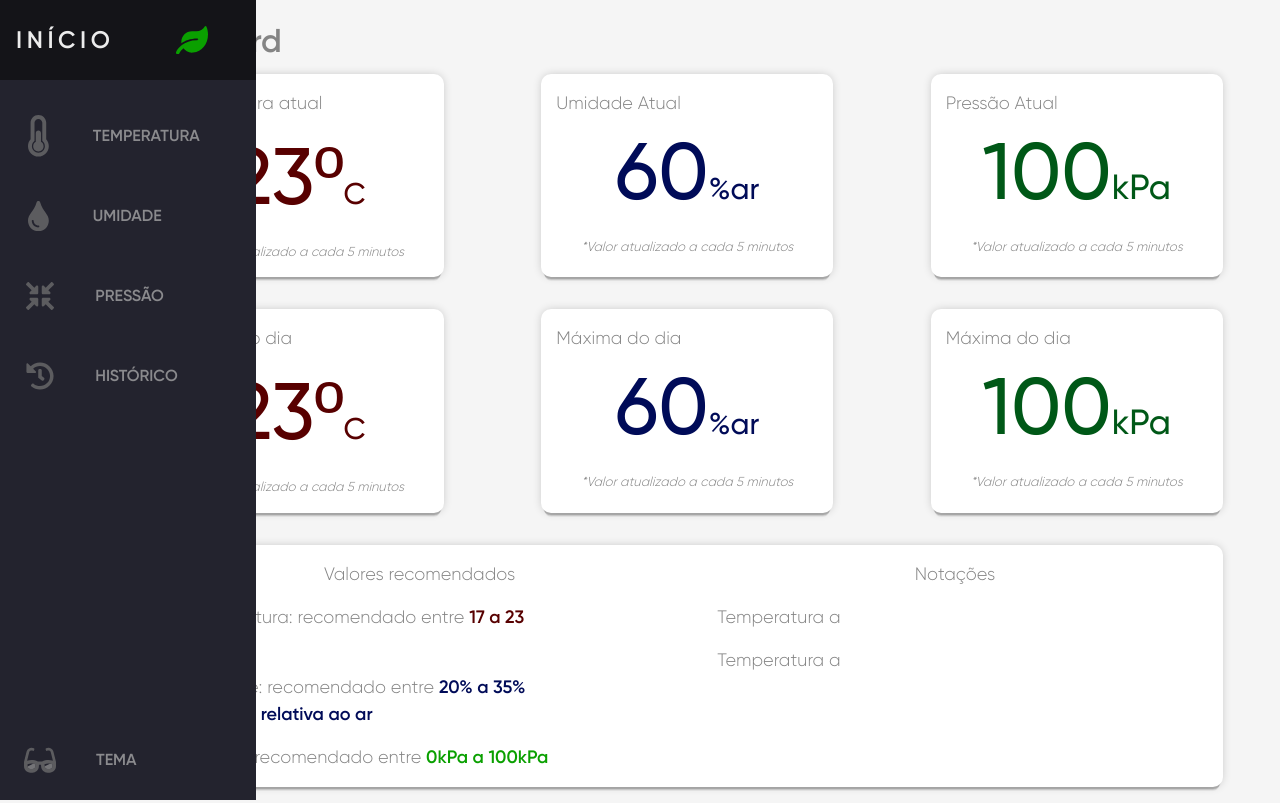
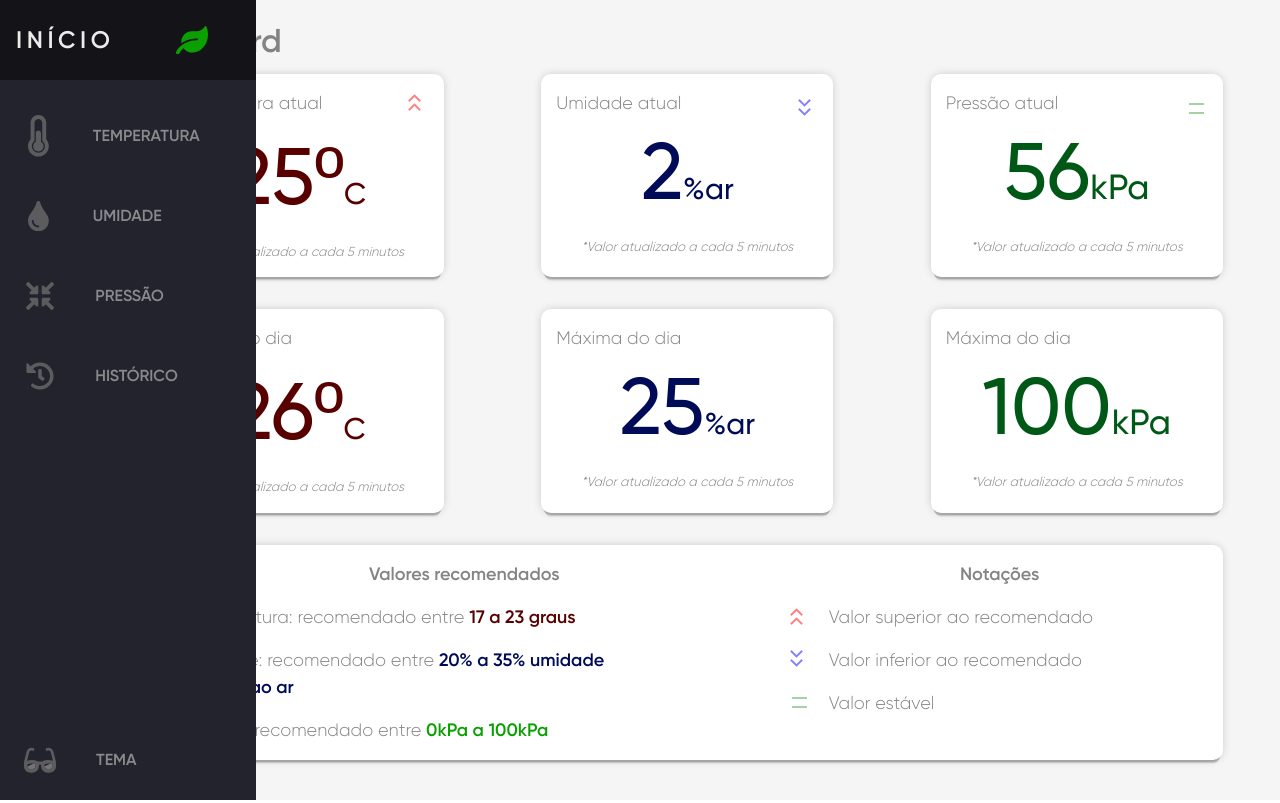
Before and after one commit to JoaoLourencao/Estufa-Inteligente, a PHP site: page / in a window 1280 px wide. Run offline with PHP 8.4, Linux system fonts and the light colour scheme; some libraries are stand-ins or nearby versions.

Commit message:
notation animation update

```diff
--- a/css/newStyle.css
+++ b/css/newStyle.css
@@ -368,4 +368,104 @@
   margin-bottom: 0vh;
   color: #848484;
   transition: 0.7s;
+  font-family: 'Gilroy SemiBold';
 }
+
+
+.scroll-arrow {
+  width: 9px;
+  height: 9px;
+  transform: rotate(225deg);
+  border-right: 2px solid red;
+  border-bottom: 2px solid red;
+  animation: arrow-wave 1s infinite;
+  animation-direction: alternate;
+}
+.scroll-arrow:nth-child(1) {
+  animation-delay: 0.2s;
+}
+.scroll-arrow:nth-child(2) {
+  animation-delay: 0.1s;
+}
+
+@keyframes arrow-wave {
+  0% {
+    opacity: 1;
+  }
+  50% {
+    opacity: .5;
+  }
+  100% {
+    opacity: 0;
+  }
+}
+
+
+.scroll-arrow2 {
+  width: 9px;
+  height: 9px;
+  transform: rotate(45deg);
+  border-right: 2px solid blue;
+  border-bottom: 2px solid blue;
+  animation: arrow-wave2 1s infinite;
+  animation-direction: alternate;
+}
+.scroll-arrow2:nth-child(1) {
+  animation-delay: 0.1s;
+}
+.scroll-arrow2:nth-child(2) {
+  animation-delay: 0.2s;
+}
+
+@keyframes arrow-wave2 {
+  0% {
+    opacity: 1;
+  }
+  50% {
+    opacity: .5;
+  }
+  100% {
+    opacity: 0;
+  }
+}
+
+.scroll-arrow3 {
+  width: 15px;
+  height: 9px;
+  transform: rotate(0deg);
+  /* border-right: 2px solid green; */
+  border-bottom: 2px solid green;
+  animation: arrow-wave3 1s infinite;
+  animation-direction: alternate;
+}
+.scroll-arrow2:nth-child(1) {
+  animation-delay: 0.1s;
+}
+.scroll-arrow2:nth-child(2) {
+  animation-delay: 0.1s;
+}
+
+@keyframes arrow-wave3 {
+  0% {
+    opacity: 1;
+  }
+  50% {
+    opacity: .5;
+  }
+  100% {
+    opacity: 0;
+  }
+}
+
+.rowRecommended{
+  margin-top: 4vh;
+}
+
+.cardRecommended:hover{
+  text-align: center;
+    background: white;
+    box-shadow: 0px 0px 0px 0px rgba(0,0,0,.5) inset, 0px 0px 40px -13px rgba(0,0,0,.7), 0px 10px 0px -2px rgba(0,0,0,0.15), 0px 6px 0px -3px rgba(0,0,0,.1), 0px 8px 0px -4px rgba(0,0,0,.05);
+    transition: box-shadow .3s ease-out;
+    transition: 0.7s;
+    border-radius: 10px;
+}
--- a/index.html
+++ b/index.html
@@ -23,18 +23,42 @@
               <p class="titleHome">Dashboard</span></p>
             </div>
             <div class="cardTemp col-md-3 colOrientation" style="margin-left: 7vh;">
-              <p class="titleCards">Temperatura atual</p>
-              <p class="descCards">23<span style="font-family: sans-serif;font-weight: lighter;">º</span><span style="font-size: 30px;">C</span></p>
+              <div class="row">
+                <div class="col-md-10">
+                  <p class="titleCards">Temperatura atual</p>
+                </div>
+                <div class="col-md-2" style="margin-top: 22px;">
+                  <div class="scroll-arrow"></div>
+                  <div class="scroll-arrow"></div>
+                </div>
+              </div>
+              <p class="descCards">25<span style="font-family: sans-serif;font-weight: lighter;">º</span><span style="font-size: 30px;">C</span></p>
               <p class="desc2Cards">*Valor atualizado a cada 5 minutos</p>
             </div>
             <div class="cardUmi col-md-3 offset-md-1 colOrientation">
-              <p class="titleCards">Umidade Atual</p>
-              <p class="descCardUmi">60<span style="font-size: 30px;">%</span><span style="font-size: 30px;">ar</span></p>
+              <div class="row">
+                <div class="col-md-10">
+                  <p class="titleCards">Umidade atual</p>
+                </div>
+                <div class="col-md-2" style="margin-top: 22px;">
+                  <div class="scroll-arrow2"></div>
+                  <div class="scroll-arrow2"></div>
+                </div>
+              </div>
+              <p class="descCardUmi">2<span style="font-size: 30px;">%</span><span style="font-size: 30px;">ar</span></p>
               <p class="desc2Cards">*Valor atualizado a cada 5 minutos</p>
             </div>
             <div class="cardPress col-md-3 offset-md-1 colOrientation">
-              <p class="titleCards">Pressão Atual</p>
-              <p class="descCardPress">100<span style="font-size: 35px;">kPa</span></p>
+              <div class="row">
+                <div class="col-md-10">
+                  <p class="titleCards">Pressão atual</p>
+                </div>
+                <div class="col-md-2" style="margin-top: 22px;">
+                  <div class="scroll-arrow3"></div>
+                  <div class="scroll-arrow3"></div>
+                </div>
+              </div>
+              <p class="descCardPress">56<span style="font-size: 35px;">kPa</span></p>
               <p class="desc2Cards">*Valor atualizado a cada 5 minutos</p>
             </div>
           </div>
@@ -42,12 +66,12 @@
           <div class="row" style="margin-top: 4vh;">
             <div class="cardTemp col-md-3 colOrientation" style="margin-left: 7vh;">
               <p class="titleCards">Máxima do dia</p>
-              <p class="descCards">23<span style="font-family: sans-serif;font-weight: lighter;">º</span><span style="font-size: 30px;">C</span></p>
+              <p class="descCards">26<span style="font-family: sans-serif;font-weight: lighter;">º</span><span style="font-size: 30px;">C</span></p>
               <p class="desc2Cards">*Valor atualizado a cada 5 minutos</p>
             </div>
             <div class="cardUmi col-md-3 offset-md-1 colOrientation">
               <p class="titleCards">Máxima do dia</p>
-              <p class="descCardUmi">60<span style="font-size: 30px;">%</span><span style="font-size: 30px;">ar</span></p>
+              <p class="descCardUmi">25<span style="font-size: 30px;">%</span><span style="font-size: 30px;">ar</span></p>
               <p class="desc2Cards">*Valor atualizado a cada 5 minutos</p>
             </div>
             <div class="cardPress col-md-3 offset-md-1 colOrientation">
@@ -57,10 +81,10 @@
             </div>
           </div>
 
-          <div class="row" style="margin-top: 4vh;">
-            <div class="cardTemp col-md-11 colOrientation" style="margin-left: 7vh;">
+          <div class="row rowRecommended">
+            <div class="cardRecommended col-md-11 colOrientation" style="margin-left: 7vh;">
               <div class="row">
-                <div class="col-md-6">
+                <div class="col-md-7">
                   <p class="titleRecommended">Valores recomendados</p>
                   <div class="col-md-10">
                     <p class="titleCards">Temperatura: recomendado entre <span style="color:#580000;font-weight: bold;font-family: 'Gilroy SemiBold';">17 a 23 graus</span></p>
@@ -73,13 +97,30 @@
                   </div>
                 </div>
 
-                <div class="col-md-6">
+                <div class="col-md-5">
                   <p class="titleRecommended">Notações</p>
-                  <div class="col-md-10">
-                    <p class="titleCards">Temperatura a</p>
-                  </div>
-                  <div class="col-md-10">
-                    <p class="titleCards">Temperatura a</p>
+                  <div class="row">
+                    <div class="col-md-1" style="margin-top: 22px;">
+                      <div class="scroll-arrow"></div>
+                      <div class="scroll-arrow"></div>
+                    </div>
+                    <div class="col-md-11">
+                      <p class="titleCards">Valor superior ao recomendado</p>
+                    </div>
+                    <div class="col-md-1" style="margin-top: 16px;">
+                      <div class="scroll-arrow2"></div>
+                      <div class="scroll-arrow2"></div>
+                    </div>
+                    <div class="col-md-11">
+                      <p class="titleCards">Valor inferior ao recomendado</p>
+                    </div>
+                    <div class="col-md-1" style="margin-top: 16px;">
+                      <div class="scroll-arrow3"></div>
+                      <div class="scroll-arrow3"></div>
+                    </div>
+                    <div class="col-md-11">
+                      <p class="titleCards">Valor estável</p>
+                    </div>
                   </div>
                 </div>
               </div>
```
